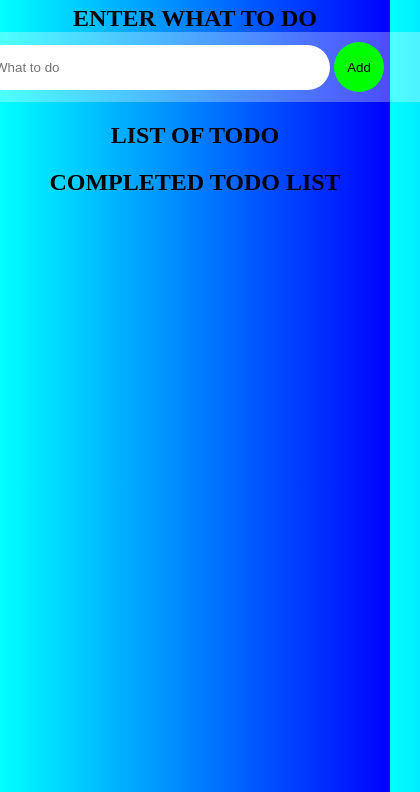
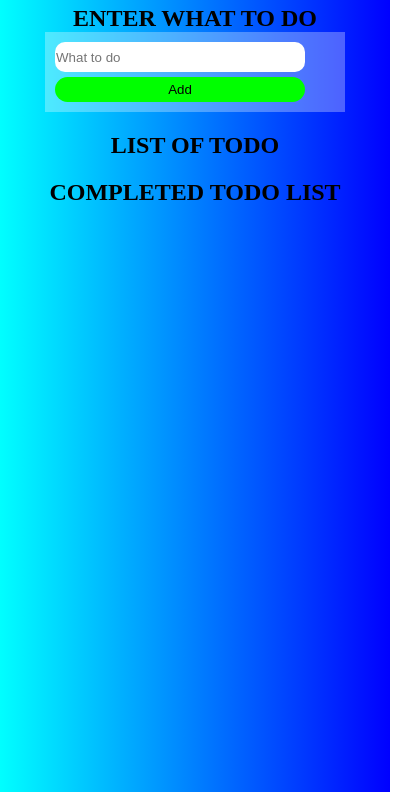
Before and after one commit to Jokanic/todo.github.io, a website with bundled scripts: page index.html in a window 390 px wide. Shown: the part 52-844 px from the top of the page, 420 px wide, since content can reach past the window. Built offline with nearby package versions, Linux system fonts and the light colour scheme.

Commit message:
Update to style.css

```diff
--- a/style.css
+++ b/style.css
@@ -44,8 +44,8 @@ h2 {
 }
 
 .inputDiv button{
-	width: 50px;
-	height: 50px;
+	width: 30px;
+	height: 30px;
 	padding: 5px;
 	border-radius: 25px;
 	border-color: none;
@@ -96,3 +96,41 @@ h2 {
 	color:lime;
 	margin-left: 0px;
 }
+
+
+/*media query*/
+
+@media screen and (max-width: 450px){
+		.inputDiv,.item {
+		width:300px;
+		height: auto;
+		background-color: rgba(255,255,255,0.3);
+		padding: 10px;
+		}
+
+		body{
+			background-image: linear-gradient(to right, cyan,blue);
+		}
+
+		.inputDiv input{
+			width: 250px;
+			height: 30px;
+			padding: 1px;
+			border-radius: 10px;
+		}
+
+		.inputDiv button{
+			width: 250px;
+			height: 25px;
+			padding: 5px;
+			margin-top:5px;
+			border-radius: 25px;
+			border-color: none;
+			border-width: 0px;
+			background-color: lime;
+
+		#h2{
+			font-size: 0.5rem;
+		}
+
+	}
```
